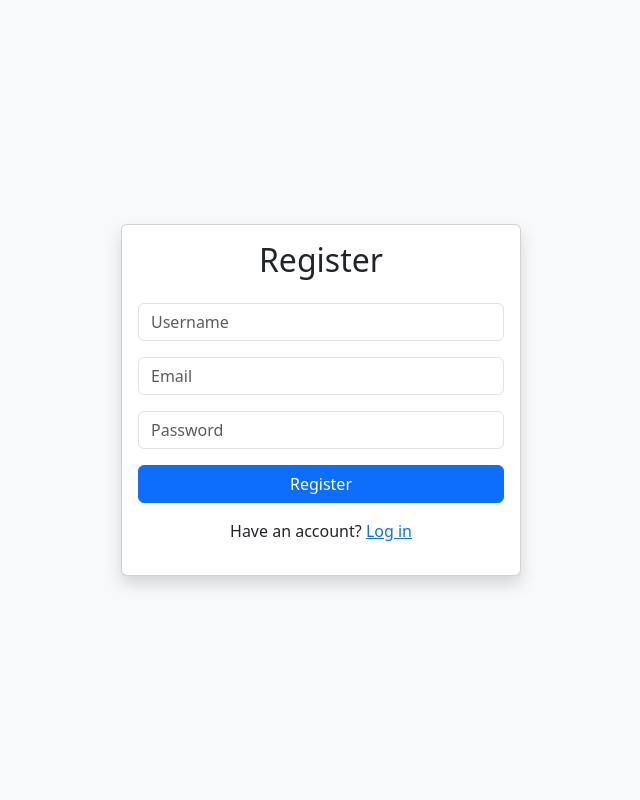
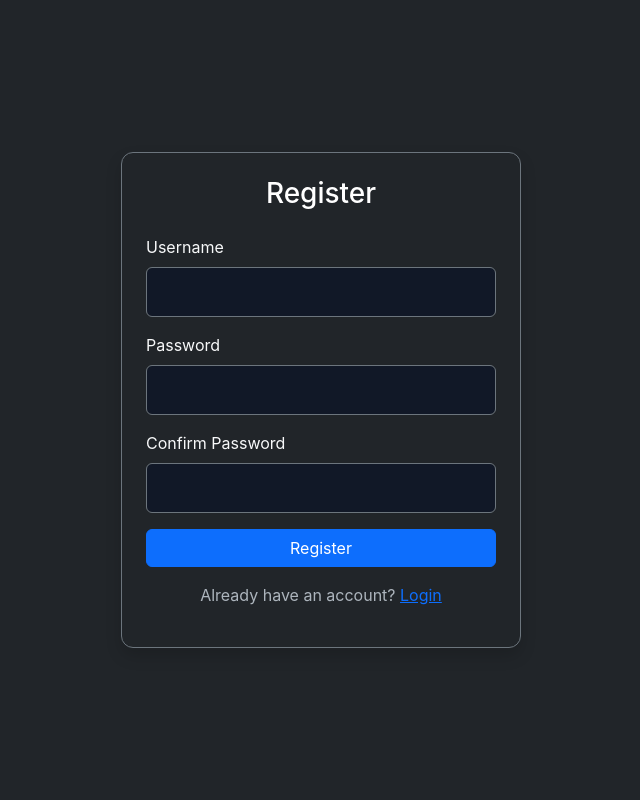
Before and after one commit to Dembem1/Cryptocurrency-Trading-Simulator, a Flask app: page /register in a window 1280 px wide. Shown: the whole page, without its empty margins (319-959 px from the left). Run offline with Flask 3, Linux system fonts and the light colour scheme.

Commit message:
changed layout for login and register pages

```diff
--- a/templates/layout.html
+++ b/templates/layout.html
@@ -21,14 +21,25 @@
             margin-left: 250px;
             padding: 20px;
             width: calc(100% - 250px);
+            transition: all 0.3s;
+        }
+        /* Style for when sidebar is hidden */
+        .no-sidebar {
+            margin-left: 0 !important;
+            width: 100% !important;
+            display: flex;
+            flex-direction: column;
+            justify-content: center;
+            min-height: 100vh;
         }
         .nav-link { color: rgba(255,255,255,.75); margin-bottom: 5px; }
         .nav-link:hover { color: white; background: rgba(255,255,255,.1); }
         .nav-link.active { background: #0d6efd !important; color: white !important; }
     </style>
 </head>
-<body>
+<body class="bg-dark text-white">
 
+    {% if username %}
     <div class="sidebar d-flex flex-column p-3">
         <h3 class="px-3">CryptoSim</h3>
         <hr>
@@ -61,16 +72,21 @@
         <hr>
         <a href="{{ url_for('index') }}" class="btn btn-outline-light btn-sm">Log Out</a>
     </div>
+    {% endif %}
 
-    <div class="main-content">
+    <div class="main-content {% if not username %}no-sidebar{% endif %}">
+
+        {% if username %}
         <nav class="navbar navbar-expand-lg navbar-dark mb-4 shadow-sm px-4 rounded" style="background-color: #1f2937;">
             <span class="navbar-brand mb-0 h1">{{ page_title or title }}</span>
             <div class="ms-auto d-flex align-items-center">
-                <span class="badge bg-success me-3 p-2 fs-6">Balance: £{{ "{:,.2f}".format(balance) if balance is not none else "0.00" }}</span>
+               <span class="badge bg-success me-3 p-2 fs-6"> Balance: ${{ "{:,.2f}".format(balance | float) if balance else "0.00" }}</span>
                 <span class="text-muted">Role: <strong class="text-capitalize">{{ role }}</strong></span>
             </div>
         </nav>
+        {% endif %}
 
+        <div class="container">
             {% with messages = get_flashed_messages(with_categories=true) %}
               {% if messages %}
                 {% for category, message in messages %}
@@ -81,11 +97,11 @@
                 {% endfor %}
               {% endif %}
             {% endwith %}
+        </div>
 
         {% block content %}{% endblock %}
     </div>
 
     <script src="https://cdn.jsdelivr.net/npm/bootstrap@5.3.0/dist/js/bootstrap.bundle.min.js"></script>
-    <script src="https://cdn.jsdelivr.net/npm/chart.js"></script>
 </body>
 </html>
--- a/templates/register.html
+++ b/templates/register.html
@@ -1,30 +1,38 @@
-<!DOCTYPE html>
-<html lang="en">
-<head>
-    <link href="https://cdn.jsdelivr.net/npm/bootstrap@5.3.0/dist/css/bootstrap.min.css" rel="stylesheet">
-    <title>Register - CryptoSim</title>
-</head>
-<body class="d-flex align-items-center justify-content-center vh-100 bg-light">
-    <div class="card shadow" style="width: 400px;">
-        <div class="card-body text-center">
-            <h2 class="mb-4">Register</h2>
+{% extends "layout.html" %}
 
-            {% with messages = get_flashed_messages(with_categories=true) %}
-              {% if messages %}
-                {% for category, message in messages %}
-                  <div class="alert alert-{{ category }} py-2 small">{{ message }}</div>
-                {% endfor %}
-              {% endif %}
-            {% endwith %}
+{% block content %}
+<div class="container d-flex justify-content-center align-items-center" style="min-height: 80vh;">
+    <div class="card p-4 bg-dark text-white border-secondary shadow" style="width: 100%; max-width: 400px;">
 
-            <form action="/register" method="POST">
-                <div class="mb-3"><input type="text" name="username" class="form-control" placeholder="Username" required></div>
-                <div class="mb-3"><input type="email" name="email" class="form-control" placeholder="Email" required></div>
-                <div class="mb-3"><input type="password" name="password" class="form-control" placeholder="Password" required></div>
-                <button type="submit" class="btn btn-primary w-100">Register</button>
-            </form>
-            <p class="mt-3">Have an account? <a href="/">Log in</a></p>
-        </div>
+        <h3 class="text-center mb-4">Register</h3>
+
+        <form method="POST">
+
+            <div class="mb-3">
+                <label class="form-label">Username</label>
+                <input type="text" name="username" class="form-control bg-dark text-white border-secondary" required>
+            </div>
+
+            <div class="mb-3">
+                <label class="form-label">Password</label>
+                <input type="password" name="password" class="form-control bg-dark text-white border-secondary" required>
+            </div>
+
+            <div class="mb-3">
+                <label class="form-label">Confirm Password</label>
+                <input type="password" name="confirm_password" class="form-control bg-dark text-white border-secondary" required>
+            </div>
+
+            <button type="submit" class="btn btn-primary w-100">
+                Register
+            </button>
+        </form>
+
+        <p class="text-center mt-3 text-muted">
+            Already have an account?
+            <a href="{{ url_for('login') }}" class="text-primary">Login</a>
+        </p>
+
     </div>
-</body>
-</html>
+</div>
+{% endblock %}
```
Also changed, not shown: static/css/style.css (+21 -0 lines), templates/login.html (+26 -17 lines). Lines whose indentation alone changed are shown as unchanged.
